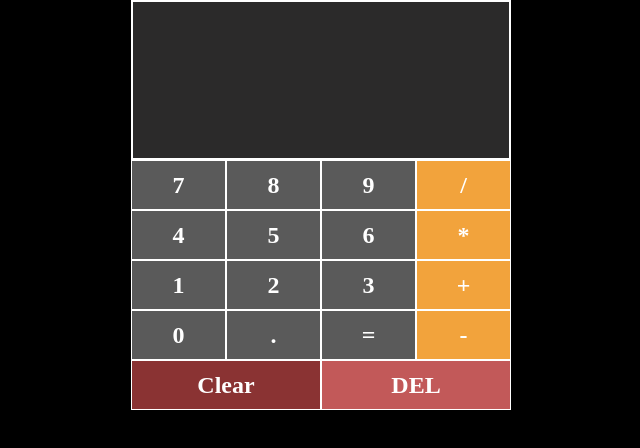
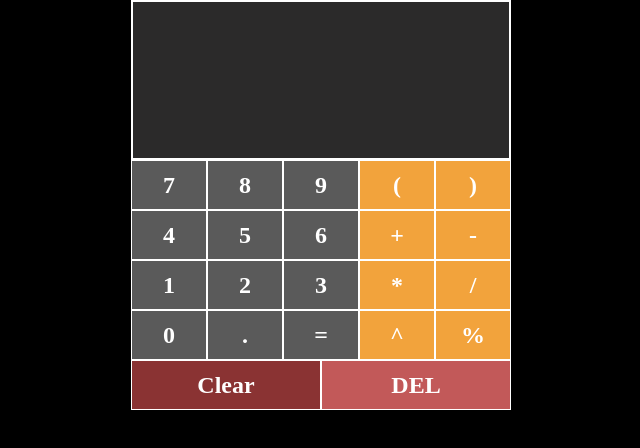
Before and after one commit to vincent-zola/calculator_react_simple, a React (Create React App) app: page / in a window 1280 px wide. Shown: the top 448 px of the page, without its empty margins (319-959 px from the left). Built offline with nearby package versions, Linux system fonts and the light colour scheme.

Commit message:
Added more operators

```diff
--- a/src/App.js
+++ b/src/App.js
@@ -36,6 +36,7 @@ const App = () => {
   const resetInput = () => {
     setText("");
     setResult("");
+    setCalculation(null)
   };
 
   const buttonColor = "#f2a33c";
@@ -48,25 +49,29 @@ const App = () => {
           <Button symbol="7" handleClick={addToText} />
           <Button symbol="8" handleClick={addToText} />
           <Button symbol="9" handleClick={addToText} />
-          <Button symbol="/" color={buttonColor} handleClick={addToText} />
+          <Button symbol="(" color={buttonColor} handleClick={addToText} />
+          <Button symbol=")" color={buttonColor} handleClick={addToText} />
         </div>
         <div className="row">
           <Button symbol="4" handleClick={addToText} />
           <Button symbol="5" handleClick={addToText} />
           <Button symbol="6" handleClick={addToText} />
-          <Button symbol="*" color={buttonColor} handleClick={addToText} />
+          <Button symbol="+" color={buttonColor} handleClick={addToText} />
+          <Button symbol="-" color={buttonColor} handleClick={addToText} />
         </div>
         <div className="row">
           <Button symbol="1" handleClick={addToText} />
           <Button symbol="2" handleClick={addToText} />
           <Button symbol="3" handleClick={addToText} />
-          <Button symbol="+" color={buttonColor} handleClick={addToText} />
+          <Button symbol="*" color={buttonColor} handleClick={addToText} />
+          <Button symbol="/" color={buttonColor} handleClick={addToText} />
         </div>
         <div className="row">
           <Button symbol="0" handleClick={addToText} />
           <Button symbol="." handleClick={addToText} />
           <Button symbol="=" handleClick={calculateResult} />
-          <Button symbol="-" color={buttonColor} handleClick={addToText} />
+          <Button symbol="^" color={buttonColor} handleClick={addToText} />
+          <Button symbol="%" color={buttonColor} handleClick={addToText} />
         </div>
         <div className="mistakes">
           <Button symbol="Clear" color="#8A3333" handleClick={resetInput} />
```
